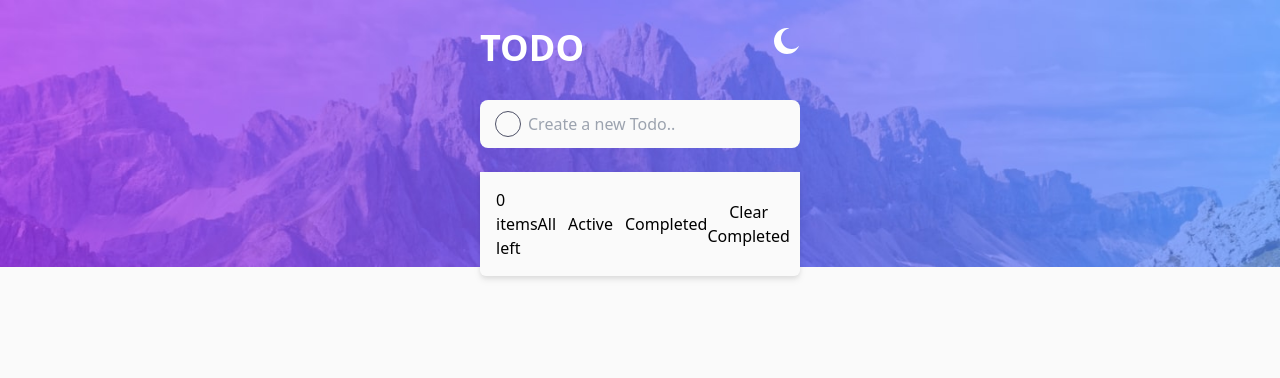
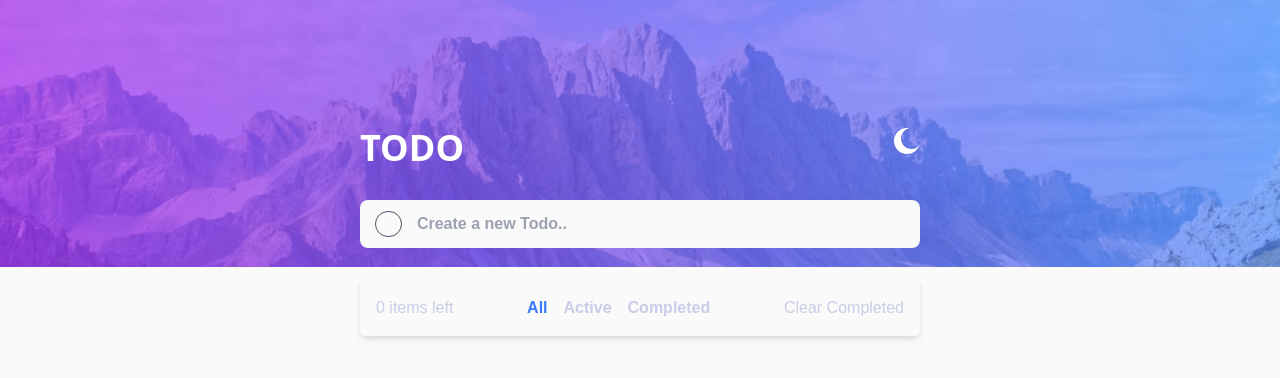
Before and after one commit to hxshan/Todo-App-React, a React (Vite) app: page / in a window 1280 px wide. Shown: the top 378 px of the page. Built offline with nearby package versions, Linux system fonts and the light colour scheme.

Commit message:
desktop css complete

```diff
--- a/src/App.jsx
+++ b/src/App.jsx
@@ -104,9 +104,9 @@ function App() {
       />
       <div
         className="todo-form absolute top-7  left-2/4
-        -translate-x-2/4 w-[20rem] flex flex-col"
+        -translate-x-2/4 w-[20rem] flex flex-col lg:top-1/3 md:w-[35rem] xl:top-[48%]"
       >
-        <div className="top flex justify-between align-middle w-[20rem]">
+        <div className="top flex justify-between align-middle w-[20rem] md:w-[35rem]">
           <h1 className="text-4xl font-bold text-[#FFFFFF]">TODO</h1>
           <div className="theme hover:cursor-pointer" onClick={()=>toggleTheme()}>
             {
--- a/src/components/TodoForm.jsx
+++ b/src/components/TodoForm.jsx
@@ -14,7 +14,7 @@ function TodoForm({ addTodo }) {
   };
 
   return (
-    <form action="" className="w-[100%] mt-8" onSubmit={submitTodo}>
+    <form action="" className="w-[100%] mt-8 lg:w-[35rem] font-JosefinSans font-bold" onSubmit={submitTodo}>
       <div
         className="form-row flex w-[100%] bg-Very-Light-Gray
         dark:bg-Very-Dark-Desaturated-Blue
@@ -46,7 +46,8 @@ function TodoForm({ addTodo }) {
         <input
           className="w-[100%] h-10 ml-2 focus:outline-none bg-Very-Light-Gray
           dark:bg-Very-Dark-Desaturated-Blue
-          dark:text-Very-Light-Grayish-Blue"
+          dark:text-Very-Light-Grayish-Blue
+          md:ml-4"
           type="text"
           name="new-todo"
           id="new-todo"
--- a/src/components/TodoItem.jsx
+++ b/src/components/TodoItem.jsx
@@ -26,7 +26,10 @@ const style={
       bg-Very-Light-Gray
       dark:bg-Very-Dark-Desaturated-Blue
       dark:text-Very-Light-Gray
-      first-of-type:rounded-t-md"
+      first-of-type:rounded-t-md
+      font-JosefinSans
+      font-bold"
+
       >
       <div className="flex w-[100%] py-1">
 
@@ -34,11 +37,13 @@ const style={
       className="todo-complete-label w-[27px] h-[24px] flex
           justify-center items-center rounded-full outline
           outline-1 outline-Very-Dark-Grayish-Blue
-          hover:cursor-pointer">
+          hover:cursor-pointer hover:outline-Check-Background-To
+          lg:h-[27px]">
 
           <input
           type="checkbox"
-          className="todo-complete peer absolute w-[1rem] h-6 opacity-0"
+          className="todo-complete peer absolute w-[20px] h-[20px]
+          hover:cursor-pointer opacity-0"
           name="todo-complete"
           id={"todo-complete-"+id}
           defaultChecked={isComplete}
@@ -51,7 +56,7 @@ const style={
           />
       </label>
         <div className="todo-text ml-5 w-[90%]" {...attributes} {...listeners}>
-          <p className={isComplete?"todo line-through text-Dark-Grayish-Blue":"todo"} name="todo" >
+          <p className={isComplete?"todo line-through text-Light-Grayish-Blue dark:text-Very-Dark-Grayish-Blue font-normal":"todo text-Very-Dark-Grayish-Blue dark:text-Light-Grayish-Blue"} name="todo" >
             {todo}
           </p>
         </div>
--- a/src/components/TodoList.jsx
+++ b/src/components/TodoList.jsx
@@ -26,7 +26,7 @@ function TodoList({
   }, [showing, todos]);
 
   return (
-    <div className="todo-div w-[20rem] drop-shadow-md">
+    <div className="todo-div w-[20rem] drop-shadow-md md:w-[35rem] lg:mt-2 text-Light-Grayish-Blue font-JosefinSans ">
       <DndContext
         collisionDetection={closestCenter}
         onDragEnd={(e) => handleDragEnd(e)}
@@ -76,12 +76,13 @@ function TodoList({
       <div className="List-buttons flex w-[100%]
       justify-between bg-Very-Light-Gray rounded-b-md
       dark:bg-Very-Dark-Desaturated-Blue
-      dark:text-Very-Light-Gray py-4 px-4">
+      py-4 px-4 dark:text-Dark-Grayish-Blue">
         <p>
           <span>{itemCount}</span> items left
         </p>
-        <div className="sort-btns hidden md:flex gap-3">
+        <div className="sort-btns hidden md:flex gap-4 font-bold ">
           <button
+            className={showing==="All"?"text-Bright-Blue":"hover:text-Dark-Grayish-Blue dark:hover:text-Very-Light-Grayish-Blue"}
             type="button"
             value="All"
             onClick={(e) => SetShowing(e.target.value)}
@@ -89,6 +90,8 @@ function TodoList({
             All
           </button>
           <button
+            className=
+            {showing==="Active"?"text-Bright-Blue":"hover:text-Dark-Grayish-Blue dark:hover:text-Very-Light-Grayish-Blue"}
             type="button"
             value="Active"
             onClick={(e) => SetShowing(e.target.value)}
@@ -96,6 +99,7 @@ function TodoList({
             Active
           </button>
           <button
+          className={showing==="Completed"?"text-Bright-Blue":"hover:text-Dark-Grayish-Blue dark:hover:text-Very-Light-Grayish-Blue"}
             type="button"
             value="Completed"
             onClick={(e) => SetShowing(e.target.value)}
@@ -105,6 +109,7 @@ function TodoList({
         </div>
 
         <button
+        className="hover:text-Dark-Grayish-Blue dark:hover:text-Very-Light-Grayish-Blue"
           type="button"
           value="ClearCompleted"
           onClick={() => clearcompleted()}
```
